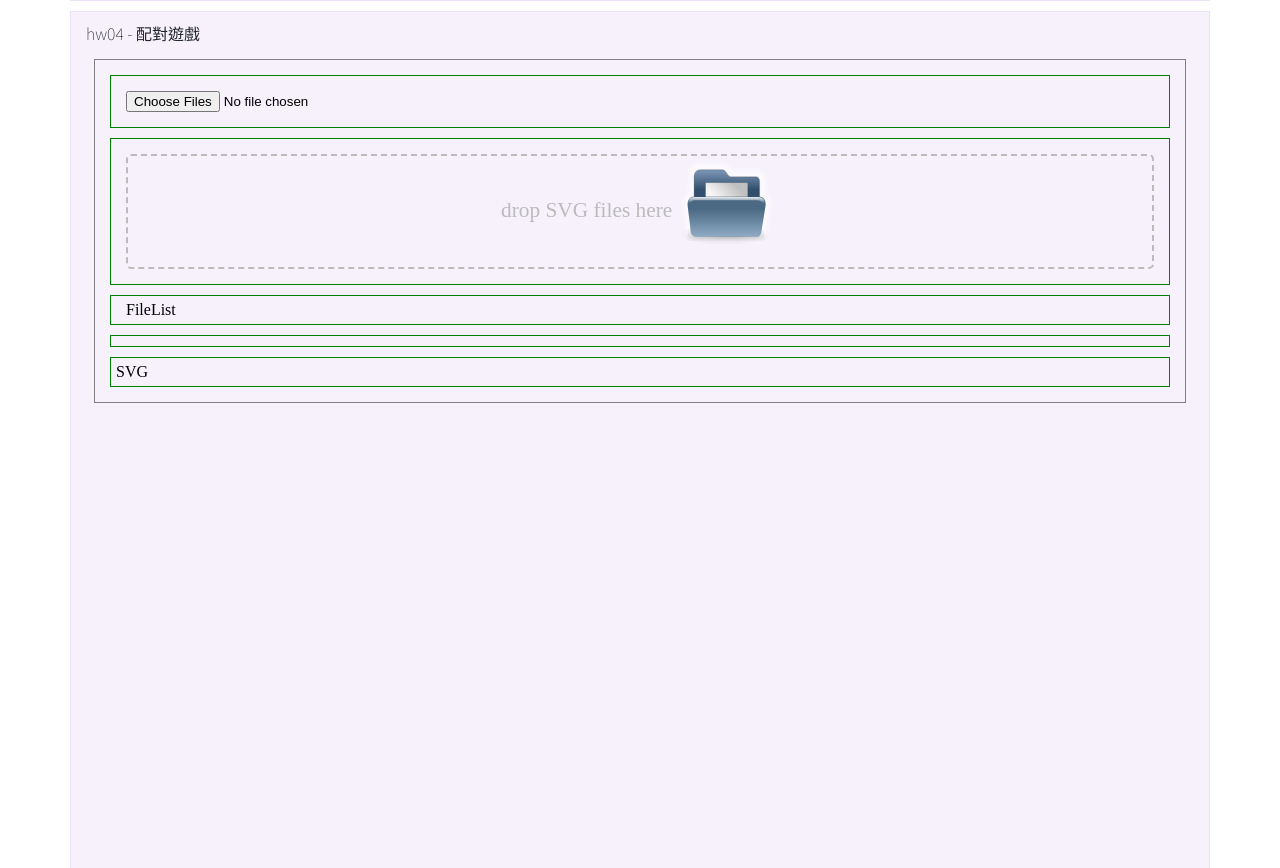
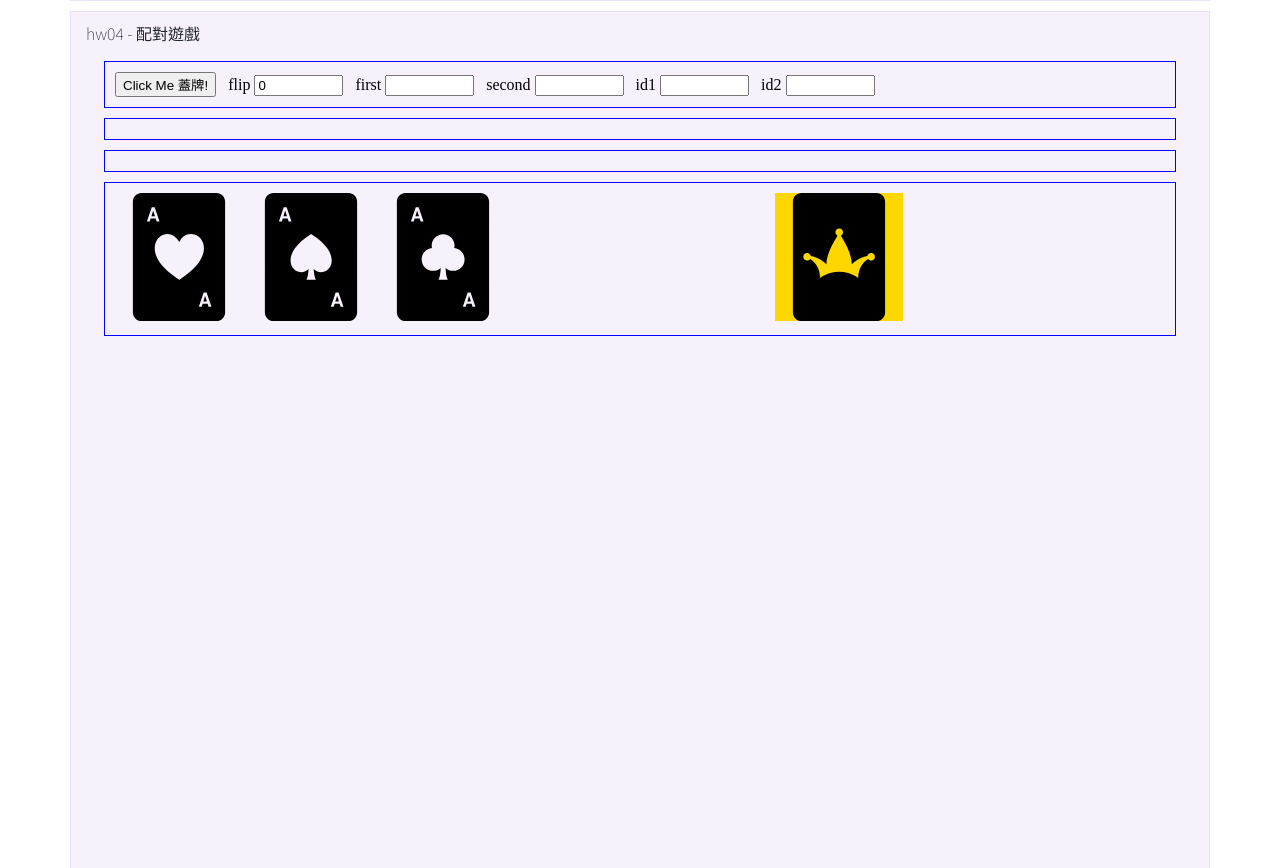
Before and after one commit to Atrulamytiny1122/ip2019s, a plain HTML site: page portfolio/index.html in a window 1280 px wide. Shown: the part 1499-2367 px from the top of the page. Drawn offline with nearby package versions, Linux system fonts and the light colour scheme.

Commit message:
Add files via upload

```diff
--- a/portfolio/index.html
+++ b/portfolio/index.html
@@ -69,7 +69,7 @@
 
 <div class="container">
       <h6>hw04 - 配對遊戲 </h6>
-      <iframe frameBorder="0" width="100%" height="800px" src="./labs/lab03/index.html" scrolling="yes"></iframe>
+      <iframe frameBorder="0" width="100%" height="800px" src="./labs/lab04/index.html" scrolling="yes"></iframe>
     </div>
 
   </body>
```
Also changed, not shown: portfolio/labs/lab05/4.svg.
